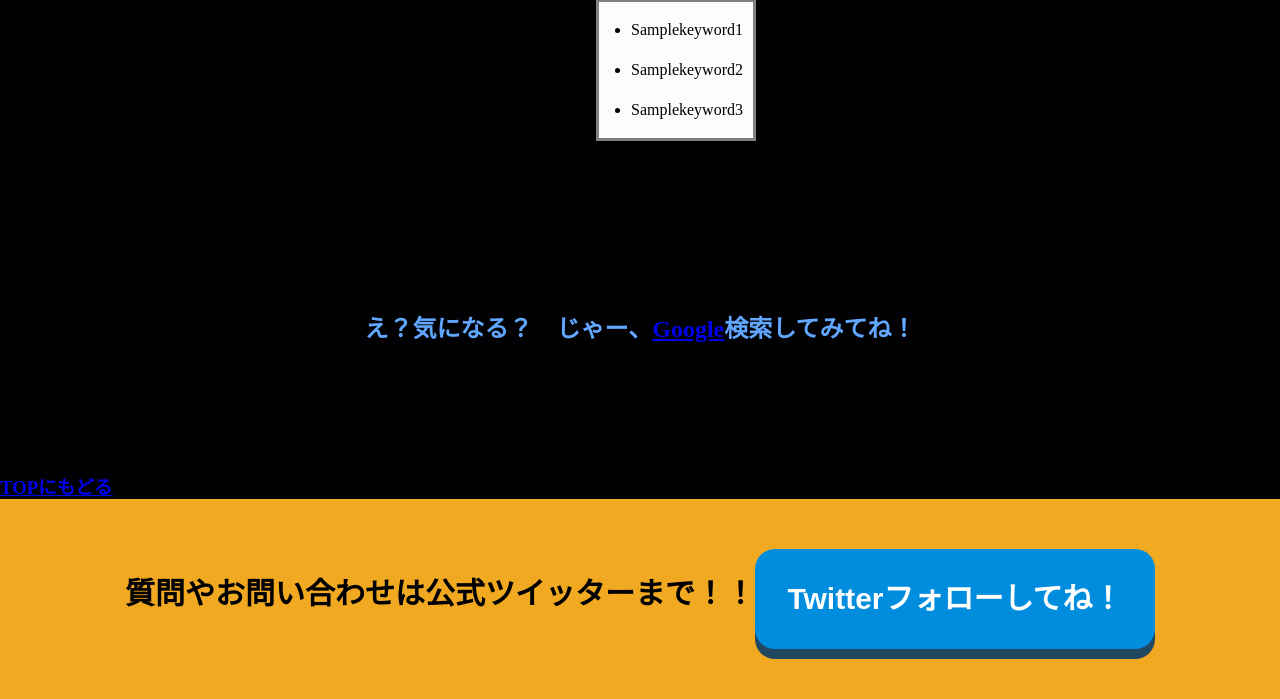
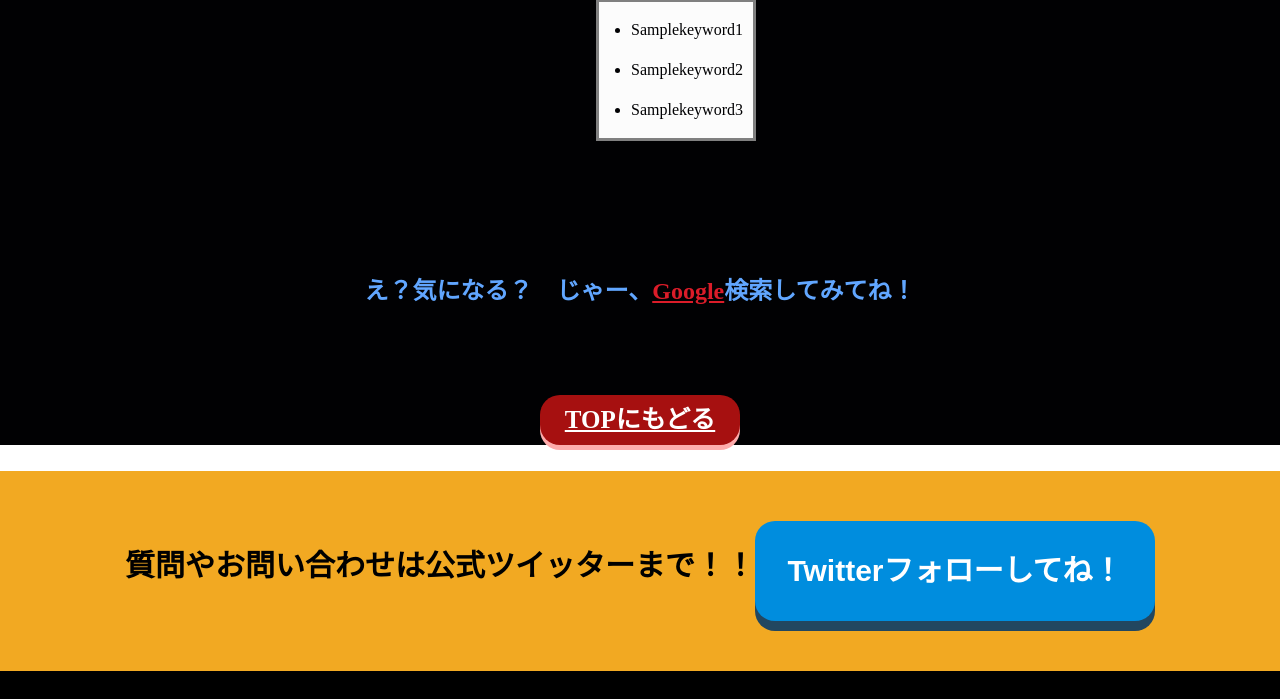
Before and after one commit to ata-misaki/Hello-World, a Flask app: template templates/contents.html in a window 1280 px wide. Shown: the part 679-1378 px from the top of the page. After the commit the page ends 1350 px from the top, so only its background shows below. Run offline with Flask 2, Linux system fonts and the light colour scheme; the template is opened without the code that fills it: most values are stand-ins (such as "Sample title", 1, 10 or a date in 2020); grey boxes marked "Sample" are stand-in pictures.

Commit message:
contentspage6

```diff
--- a/static/css/style.contents.css
+++ b/static/css/style.contents.css
@@ -8,7 +8,7 @@ body, h1, h2, h3, h4, h5, ul, ol, li, dl, dt, dd {
 .contents_base{
     width: auto;
     background-color: #010103;
-
+    height: auto;
 }
 
 h1 {
@@ -56,6 +56,34 @@ ul li, ol li {
 .fixed_word {
     color: #61A6FF;
     text-align: center;
-    padding-top: 10%;
-    padding-bottom: 10%;
+    padding-top: 7%;
+    padding-bottom: 5%;
 }
+
+.top_return {
+    width: 200px;
+    height: 50px;
+    line-height: 50px;
+    background-color: #A61010;
+    box-shadow: 0 5px 0 #FEACAC;
+    font-family: A-OTF 太ゴB101 Pr6N;
+    font-size: 25px;
+    font-weight: bold;
+    text-align: center;
+    text-decoration: none;
+    border-radius: 20px;
+    display: block;
+    margin-left: auto;
+    margin-right: auto;
+    margin-top: 2%;
+    margin-bottom: 2%;
+}
+
+.top_return:active {
+    top: 2px;
+      box-shadow: 0 2px 0 #FEACAC;
+}
+
+.top_return_text {
+    color: #fff;
+}
--- a/static/css/style.css
+++ b/static/css/style.css
@@ -73,3 +73,13 @@ footer p {
   .twitter:hover {
     background-color: #1397D8;
   }
+
+  h3 {
+      text-align: center;
+      margin-right: auto;
+      margin-left: auto;
+  }
+
+  .google_link {
+    color:#DB1C29;
+}
```
